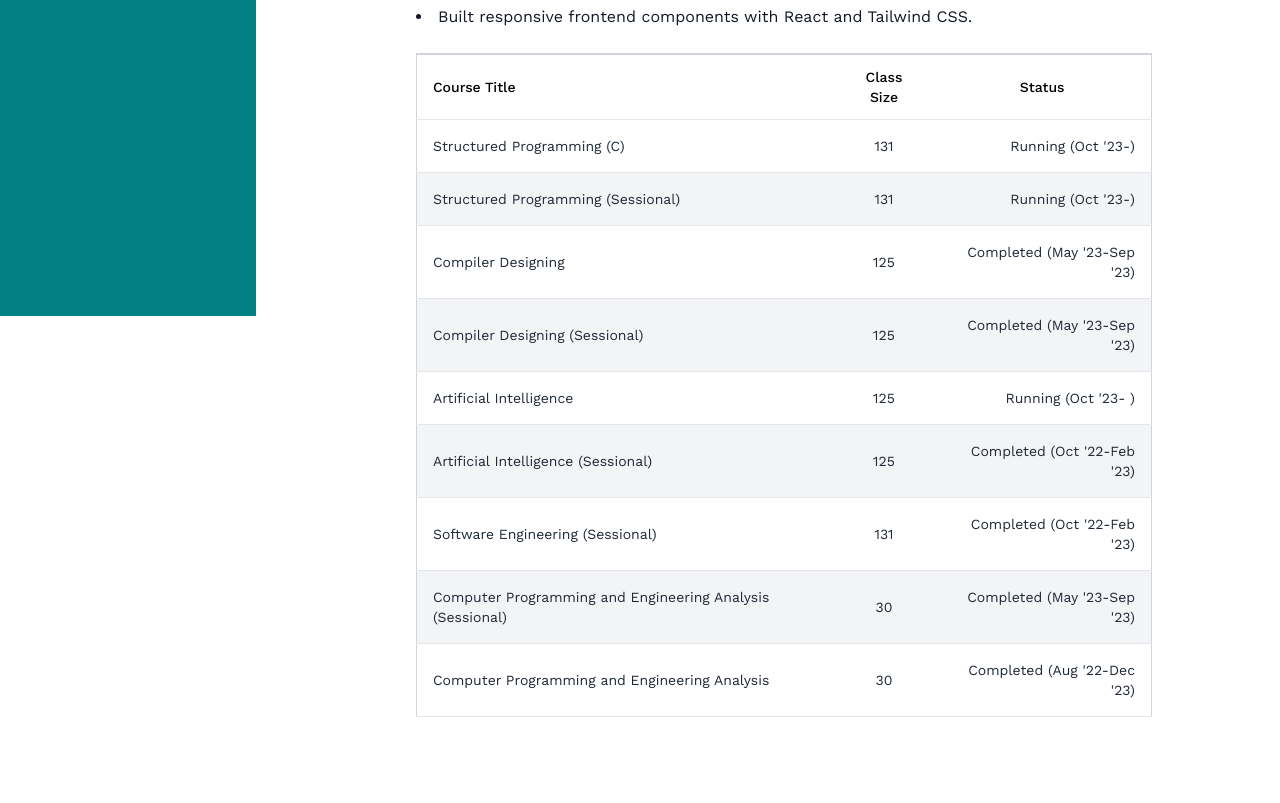
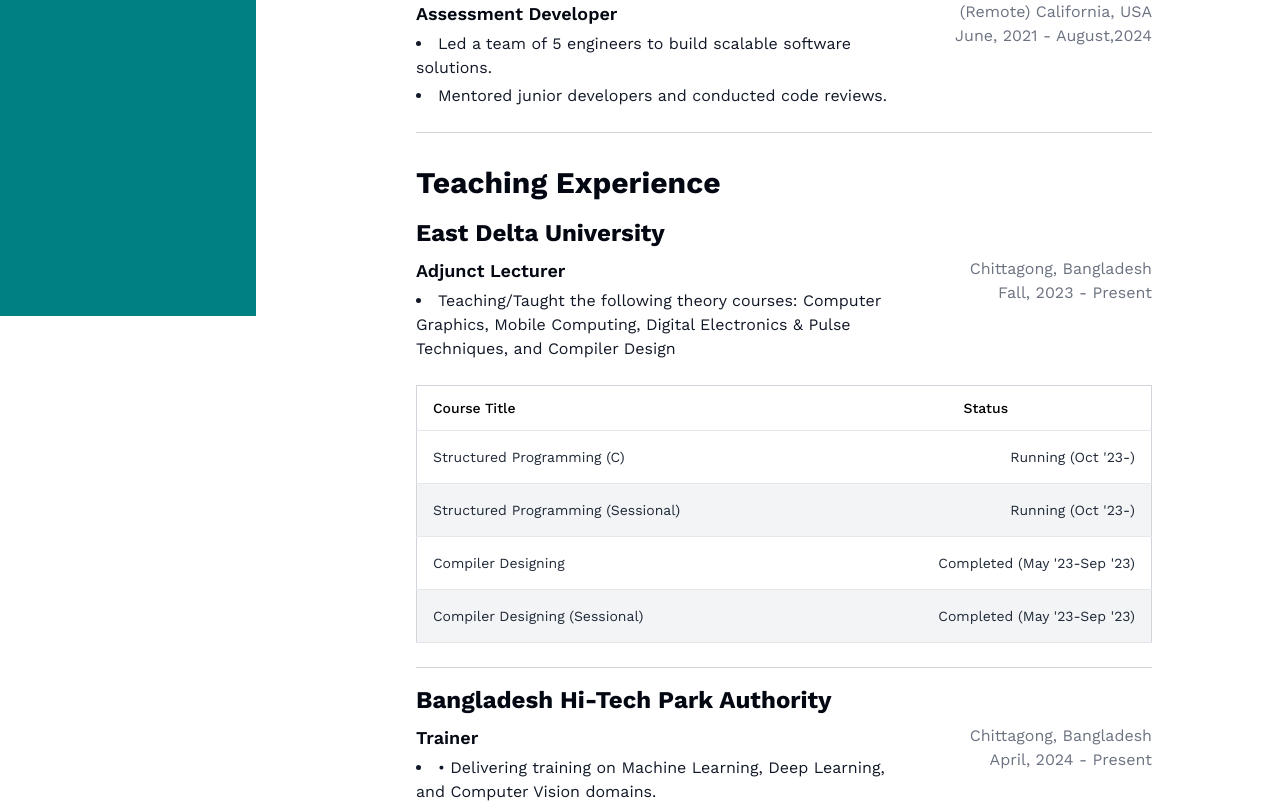
Before and after one commit to Dipon12/dipon-portfolio, a Next.js app: page /work-experince in a window 1280 px wide. Shown: the part 484-1287 px from the top of the page. Before the commit the page ends 1201 px from the top, so only its background shows below. Built offline with nearby package versions, Linux system fonts and the light colour scheme.

Commit message:
experice page

```diff
--- a/src/app/work-experince/page.tsx
+++ b/src/app/work-experince/page.tsx
@@ -1,64 +1,149 @@
 import CourseTable from "@/components/custom/CourseTable";
 import WorkExperienceComponent from "@/components/custom/WorkExperienceComponent";
 
-export default  function WorkExperience(){
-
-    const experiences = [
+export default function WorkExperience() {
+  const courses = [
     {
-          company: 'Company A',
+      title: "Structured Programming (C)",
+      classSize: 131,
+      status: "Running (Oct '23-)",
+    },
+    {
+      title: "Structured Programming (Sessional)",
+      classSize: 131,
+      status: "Running (Oct '23-)",
+    },
+    {
+      title: "Compiler Designing",
+      classSize: 125,
+      status: "Completed (May '23-Sep '23)",
+    },
+    {
+      title: "Compiler Designing (Sessional)",
+      classSize: 125,
+      status: "Completed (May '23-Sep '23)",
+    },
+  ];
+  const trainerCourses = [    {
+    title: "Artificial Intelligence",
+    classSize: 125,
+    status: "Running (Oct '23- )",
+  },
+  {
+    title: "Artificial Intelligence (Sessional)",
+    classSize: 125,
+    status: "Completed (Oct '22-Feb '23)",
+  },
+  {
+    title: "Software Engineering (Sessional)",
+    classSize: 131,
+    status: "Completed (Oct '22-Feb '23)",
+  },
+  {
+    title: "Computer Programming and Engineering Analysis (Sessional)",
+    classSize: 30,
+    status: "Completed (May '23-Sep '23)",
+  },
+  {
+    title: "Computer Programming and Engineering Analysis",
+    classSize: 30,
+    status: "Completed (Aug '22-Dec '23)",
+  }];
+  const professionalExperiences = [
+    {
+      company: "Workera.ai (a deeplearning.ai company)",
       roles: [
         {
-              title: 'Software Engineer',
-              duration: '2018 - 2020',
+          title: "Senior Assessment Developer",
+          address:"(Remote) California, USA",
+          duration: "August, 2024 - Present",
           responsibilities: [
-                'Developed and maintained web applications.',
-                'Collaborated with cross-functional teams to define project requirements.',
+            `Conducted R&D to leverage LLMs in the development process,including engineering core
+production prompts, tuning of LLMs, and incorporating agentic workflows within the
+development phase.`,
+            `Implemented process automation in technical report generation from item banks and
+mapping of online learning contents to Workera skill ontology and skill signals.`,
+            `Developed and piloted assessments for the company’s signature products such as Deep
+Learning, Machine Learning, Computer Vision, Responsible AI, Accountability AI, and
+Mathematics for AI.`,
           ],
         },
         {
-              title: 'Senior Software Engineer',
-              duration: '2020 - 2022',
+          title: "Assessment Developer",
+          address:"(Remote) California, USA",
+          duration: "June, 2021 - August,2024",
           responsibilities: [
-                'Led a team of 5 engineers to build scalable software solutions.',
-                'Mentored junior developers and conducted code reviews.',
+            "Led a team of 5 engineers to build scalable software solutions.",
+            "Mentored junior developers and conducted code reviews.",
+          ],
+        },
+      ],
+    },
+  ];
+  const researchExperiences = [
+    {
+      company: "Universal Machine",
+      roles: [
+        {
+          title: "Research Assistant",
+          address:"(Remote) California, USA",
+          duration: "December, 2023 - Present",
+          responsibilities: [
+            `<b>Advisor:</b> Nazmus Saquib, PhD  `,
+            `<b>Dissertation</b>: Embodied Mathematics, Computer Vision, and Human-Computer Interfacing`
+          ],
+        },
+      ],
+    },
+  ];
+  const teachingExperiences = [
+    {
+      company: "East Delta University",
+      roles: [
+        {
+          title: "Adjunct Lecturer",
+          address:"Chittagong, Bangladesh",
+          duration: "Fall, 2023 - Present",
+          courses: courses,
+          responsibilities: [
+            `Teaching/Taught the following theory courses: Computer Graphics, Mobile Computing,
+Digital Electronics & Pulse Techniques, and Compiler Design`,
           ],
         },
       ],
     },
     {
-          company: 'Company B',
+      company: "Bangladesh Hi-Tech Park Authority",
       roles: [
         {
-              title: 'Full Stack Developer',
-              duration: '2022 - Present',
+          title: "Trainer",
+          address:"Chittagong, Bangladesh",
+          duration: "April, 2024 - Present",
+          courses: trainerCourses,
           responsibilities: [
-                'Designed and implemented APIs using Node.js.',
-                'Built responsive frontend components with React and Tailwind CSS.',
+            `• Delivering training on Machine Learning, Deep Learning, and Computer Vision domains.`,
           ],
         },
       ],
     },
   ];
-      const courses = [
-        { title: 'Structured Programming (C)', classSize: 131, status: "Running (Oct '23-)" },
-        { title: 'Structured Programming (Sessional)', classSize: 131, status: "Running (Oct '23-)" },
-        { title: 'Compiler Designing', classSize: 125, status: "Completed (May '23-Sep '23)" },
-        { title: 'Compiler Designing (Sessional)', classSize: 125, status: "Completed (May '23-Sep '23)" },
-        { title: 'Artificial Intelligence', classSize: 125, status: "Running (Oct '23- )" },
-        { title: 'Artificial Intelligence (Sessional)', classSize: 125, status: "Completed (Oct '22-Feb '23)" },
-        { title: 'Software Engineering (Sessional)', classSize: 131, status: "Completed (Oct '22-Feb '23)" },
-        { title: 'Computer Programming and Engineering Analysis (Sessional)', classSize: 30, status: "Completed (May '23-Sep '23)" },
-        { title: 'Computer Programming and Engineering Analysis', classSize: 30, status: "Completed (Aug '22-Dec '23)" },
-      ];
 
-    return(
-    <div className="px-32 mt-16 md:mt-16 w-full">
-        <h1 className="font-bold text-4xl">Experience</h1>
+
+  return (
+    <div className="px-4 md:px-8 lg:px-32 mt-16 md:mt-16 w-full">
+      {/* <h1 className="font-bold text-4xl">Experience</h1> */}
       <div id="professionalExperience">
-        <h2 className="font-bold text-xl">Professional Experience</h2>
-        <WorkExperienceComponent experiences={experiences} />
-        <CourseTable courses={courses} />
-
+        <h2 className="font-bold text-3xl mb-4">Professional Experience</h2>
+        <WorkExperienceComponent experiences={professionalExperiences} />
       </div>
-    </div>)
+      <div id="teachingExperience" className="mt-8">
+        <h2 className="font-bold text-3xl mb-4">Teaching Experience</h2>
+        <WorkExperienceComponent experiences={teachingExperiences} />
+      </div>
+      <div id="researchExperience" className="mt-8">
+        <h2 className="font-bold text-3xl mb-4">Research Experience</h2>
+        <WorkExperienceComponent experiences={researchExperiences} />
+      </div>
+    </div>
+  );
 }
--- a/src/components/custom/CourseTable.tsx
+++ b/src/components/custom/CourseTable.tsx
@@ -1,12 +1,12 @@
 import React from 'react';
 
-type Course = {
+export type Course = {
   title: string;
   classSize: number;
   status: string;
 };
 
-type CourseTableProps = {
+export type CourseTableProps = {
   courses: Course[];
 };
 
@@ -17,7 +17,7 @@
         <thead>
           <tr>
             <th className="px-4 py-3 text-left text-sm font-medium text-black border-b">Course Title</th>
-            <th className="px-4 py-3 text-center text-sm font-medium text-black border-b">Class Size</th>
+            {/* <th className="px-4 py-3 text-center text-sm font-medium text-black border-b">Class Size</th> */}
             <th className="px-4 py-3 text-center text-sm font-medium text-black border-b">Status</th>
           </tr>
         </thead>
@@ -25,7 +25,7 @@
           {courses.map((course, index) => (
             <tr key={index} className="even:bg-gray-100">
               <td className="px-4 py-4 text-sm text-gray-800 border-b">{course.title}</td>
-              <td className="px-4 py-4 text-sm text-center text-gray-800 border-b">{course.classSize}</td>
+              {/* <td className="px-4 py-4 text-sm text-center text-gray-800 border-b">{course.classSize}</td> */}
               <td className="px-4 py-4 text-sm text-right text-gray-800 border-b">{course.status}</td>
             </tr>
           ))}
--- a/src/components/custom/WorkExperienceComponent.tsx
+++ b/src/components/custom/WorkExperienceComponent.tsx
@@ -1,36 +1,50 @@
-import React from 'react';
+import React from "react";
+import CourseTable, { Course } from "./CourseTable";
+import parse from 'html-react-parser';
 
 type Experience = {
   company: string;
   roles: {
     title: string;
+    address?: string;
     duration: string;
+    courses?: Course[];
     responsibilities: string[];
-    extra?:string;
+    extra?: string;
   }[];
 };
 
-const WorkExperienceComponent: React.FC<{ experiences: Experience[] }> = ({ experiences }) => {
+const WorkExperienceComponent: React.FC<{ experiences: Experience[] }> = ({
+  experiences,
+}) => {
   return (
     <div className="space-y-4">
       {experiences.map((experience, index) => (
         <div key={index} className="border-b border-gray-300 pb-6">
-          <h3 className="text-xxl font-bold">{experience.company}</h3>
+          <h3 className="text-2xl font-bold">{experience.company}</h3>
           <div className="mt-2 space-y-6">
             {experience.roles.map((role, roleIndex) => (
+              <>
                 <div key={roleIndex} className="flex justify-between">
-                <div>
+                  <div className="">
                     <h4 className="text-lg font-semibold">{role.title}</h4>
                     <ul className="list-disc list-inside mt-1 space-y-1 text-gray-900">
                       {role.responsibilities.map((responsibility, i) => (
-                      <li key={i}>{responsibility}</li>
+                        <li key={i}>{parse(responsibility)}</li>
                       ))}
                     </ul>
                   </div>
-                <div className="text-right text-gray-500">
+                  <div className="text-right text-gray-500 min-w-64 2xl:min-w-fit">
+                    <p>{role.address}</p>
                     <p>{role.duration}</p>
                   </div>
                 </div>
+                {role.courses && (
+                  <div className="mt-2">
+                    <CourseTable courses={role.courses} />
+                  </div>
+                )}
+              </>
             ))}
           </div>
         </div>
```
Lines whose indentation alone changed are shown as unchanged.
